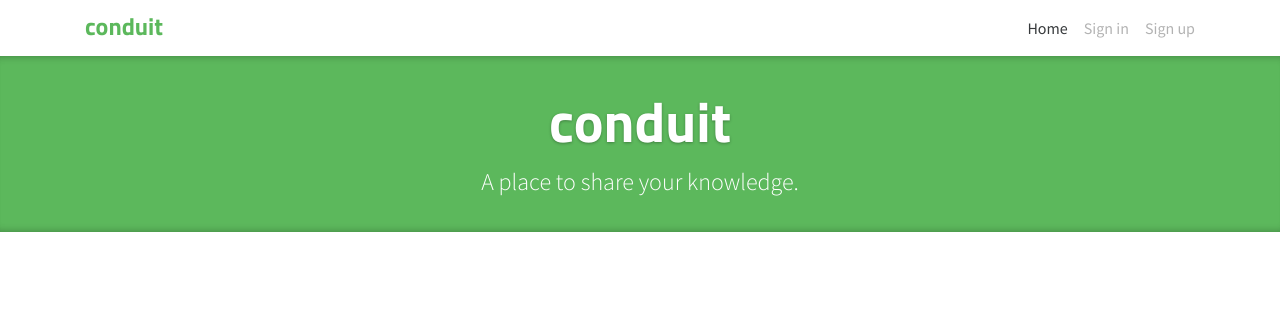
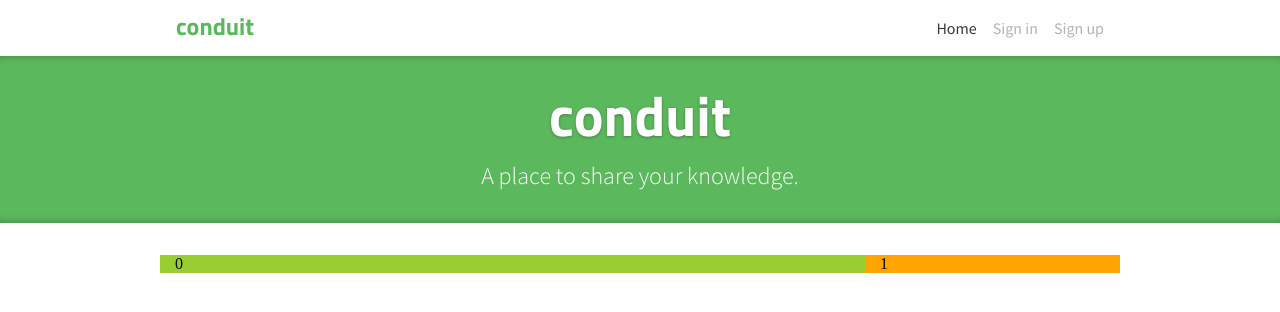
Before and after one commit to g5-freemen/blog, a React app: page / in a window 1280 px wide. Shown: the top 312 px of the page. Built offline with nearby package versions, Linux system fonts and the light colour scheme.

Commit message:
fix: styles for Homepage, Navbar, Banner & CRLF

```diff
--- a/src/commons/components/Banner/Banner.module.css
+++ b/src/commons/components/Banner/Banner.module.css
@@ -1,54 +1,27 @@
 .banner {
+  width: 100%;
   margin-bottom: 2rem;
-  padding: 1rem 0 2rem 0;
-  font-family: "Source Sans Pro", sans-serif;
-  font-size: 1rem;
-  line-height: 1.5;
+  padding: 2rem 0 ;
+  display: flex;
+  flex-direction: column;
+  align-items: center;
   color: #fff;
   background: #5cb85c;
   box-shadow: inset 0 8px 8px -8px rgb(0 0 0 / 30%),
     inset 0 -8px 8px -8px rgb(0 0 0 / 30%);
 }
 
-@media (min-width: 544px) {
-  .container {
-    max-width: 576px;
-  }
-}
-
-@media (min-width: 992px) {
-  .container {
-    max-width: 940px;
-  }
-}
-
-@media (min-width: 768px) {
-  .container {
-    max-width: 720px;
-  }
-}
-
-@media (min-width: 1200px) {
-  .container {
-    max-width: 1140px;
-  }
-}
-
-.container {
-  margin: 0 auto;
-  text-align: center;
-}
-
 .title {
-  padding-top: 0.5rem;
-  font-family: "Titillium Web";
+  font-family: 'Titillium Web';
   font-weight: 700;
   font-size: 3.5rem;
   text-shadow: 0px 1px 3px rgba(0, 0, 0, 0.3);
+  line-height: 1;
 }
 
 .content {
-  font-family: "Source Sans Pro", sans-serif;
+  padding-top: 1rem;
+  font-family: 'Source Sans Pro', sans-serif;
   font-size: 1.5rem;
   font-weight: 300;
 }
--- a/src/commons/components/Banner/Banner.tsx
+++ b/src/commons/components/Banner/Banner.tsx
@@ -4,10 +4,8 @@ import styles from './Banner.module.css';
 export default function Banner() {
   return (
     <div className={styles.banner}>
-      <div className={styles.container}>
-        <h1 className={styles.title}>conduit</h1>
-        <p className={styles.content}>A place to share your knowledge.</p>
-      </div>
+      <h1 className={styles.title}>conduit</h1>
+      <p className={styles.content}>A place to share your knowledge.</p>
     </div>
   );
 }
--- a/src/commons/components/Navbar/Navbar.module.css
+++ /dev/null
@@ -1,54 +0,0 @@
-@media (min-width: 544px) {
-  .container {
-    max-width: 576px;
-  }
-}
-
-@media (min-width: 768px) {
-  .container {
-    max-width: 720px;
-  }
-}
-
-@media (min-width: 992px) {
-  .container {
-    max-width: 940px;
-  }
-}
-
-@media (min-width: 1200px) {
-  .container {
-    max-width: 1140px;
-  }
-}
-
-.container {
-  margin: 0 auto;
-  padding: 0 15px;
-  display: flex;
-  justify-content: space-between;
-  align-items: center;
-}
-
-.brand {
-  margin-right: 2rem !important;
-  padding: 0 0 0.25rem 0;
-  font-family: 'Titillium Web', sans-serif;
-  font-size: 1.5rem !important;
-  font-weight: 700;
-  background-color: transparent;
-  color: #5cb85c;
-  text-decoration: none;
-}
-
-.nav {
-  display: flex;
-}
-
-.navitem {
-  margin-right: 1rem;
-}
-
-.navitem:last-child {
-  margin: 0;
-}
--- a/src/commons/components/Navbar/Navbar.tsx
+++ b/src/commons/components/Navbar/Navbar.tsx
@@ -1,10 +1,43 @@
 import React from 'react';
 import styled from 'styled-components';
-import styles from './Navbar.module.css';
 
 interface LinkProps {
   active: boolean;
 }
+
+const Nav = styled.nav`
+  width: 75%;
+  padding: 0.5rem 1rem;
+  display: flex;
+  justify-content: space-between;
+  align-items: center;
+  position: relative;
+  font-family: 'Source Sans Pro', sans-serif;
+  color: #373a3c;
+`;
+
+const Brand = styled.a`
+  margin-right: 2rem;
+  padding: 0 0 0.25rem 0;
+  font-family: 'Titillium Web', sans-serif;
+  font-size: 1.5rem;
+  font-weight: 700;
+  background-color: transparent;
+  color: #5cb85c;
+  text-decoration: none;
+`;
+
+const Ul = styled.ul`
+  display: flex;
+`;
+
+const Li = styled.li`
+  margin-right: 1rem;
+
+  &:last-child {
+    margin: 0;
+  }
+`;
 
 const Link = styled.a<LinkProps>`
   font-family: 'Source Sans Pro', sans-serif;
@@ -17,16 +50,6 @@ const Link = styled.a<LinkProps>`
   }
 `;
 
-const Nav = styled.div`
-  position: relative;
-  padding: 0.5rem 1rem;
-  font-family: 'Source Sans Pro', sans-serif;
-  font-size: 1rem;
-  line-height: 1.5;
-  color: #373a3c;
-  background-color: #fff;
-`;
-
 const path = window.location.pathname;
 
 export default function Navbar() {
@@ -36,30 +59,24 @@ export default function Navbar() {
 
   return (
     <Nav>
-      <div className={styles.container}>
-        <a className={styles.brand} href="#/">
-          conduit
-        </a>
-
-        <ul className={styles.nav}>
-          <li className={styles.navitem}>
+      <Brand href="#/">conduit</Brand>
+      <Ul>
+        <Li>
           <Link active={path === '/'} href="#/">
             Home
           </Link>
-          </li>
-
-          <li className={styles.navitem}>
+        </Li>
+        <Li>
           <Link active={path.includes('login')} href="#/login">
             Sign in
           </Link>
-          </li>
-
-          <li className={styles.navitem}>
+        </Li>
+        <Li>
           <Link active={path.includes('register')} href="#/register">
             Sign up
           </Link>
-          </li>
-        </ul>
+        </Li>
+      </Ul>
 
       {/* <ul show-authed="true" class="nav navbar-nav pull-xs-right" style="display: none;">
 
@@ -89,7 +106,6 @@ export default function Navbar() {
       </li>
 
     </ul> */}
-      </div>
     </Nav>
   );
 }
--- /dev/null
+++ b/src/commons/modules/Homepage/Homepage.module.css
@@ -0,0 +1,28 @@
+.container {
+  display: flex;
+  flex-direction: column;
+  align-items: center;
+}
+
+.row {
+  width: 75%;
+  display: flex;
+  flex: 12;
+}
+
+.main,
+.aside {
+  padding: 0 15px;
+  display: flex;
+  flex-direction: column;
+}
+
+.main {
+  flex: 9;
+  background-color: yellowgreen;
+}
+
+.aside {
+  flex: 3;
+  background-color: orange;
+}
--- a/src/commons/modules/Homepage/Homepage.tsx
+++ b/src/commons/modules/Homepage/Homepage.tsx
@@ -1,12 +1,17 @@
 import React from 'react';
 import Banner from '../../components/Banner/Banner';
 import Navbar from '../../components/Navbar/Navbar';
+import styles from './Homepage.module.css';
 
 export default function Homepage() {
   return (
-    <div>
+    <div className={styles.container}>
       <Navbar />
       <Banner />
+      <div className={styles.row}>
+        <main className={styles.main}>0</main>
+        <aside className={styles.aside}>1</aside>
+      </div>
     </div>
   );
 }
```
Lines whose indentation alone changed are shown as unchanged.
